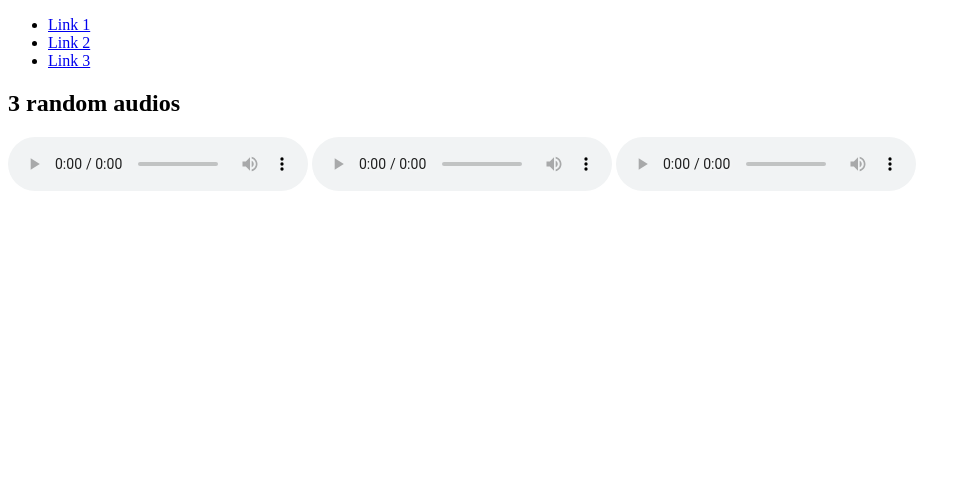
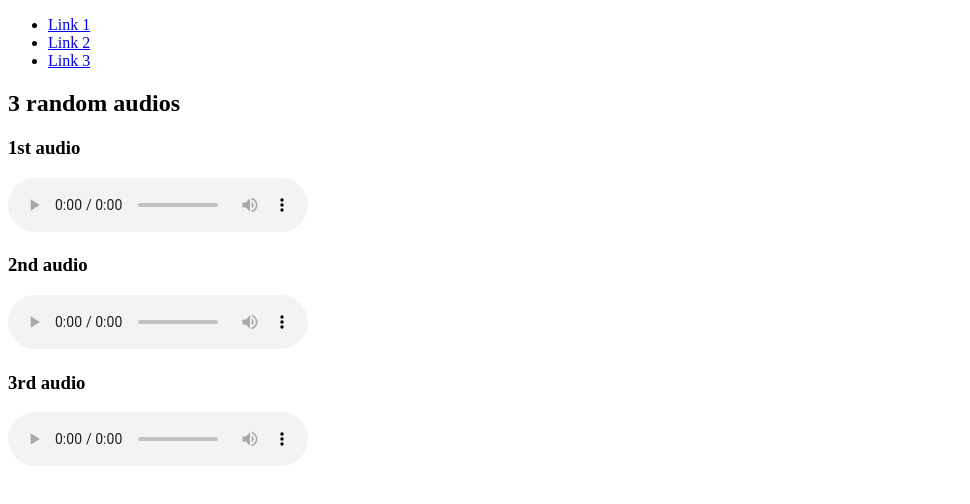
Before and after one commit to acciojob/semantic-navbar-and-audios-pravin8007, a website: page main.html in a window 1280 px wide. Shown: the whole page, without its empty margins (0-970 px from the left). Drawn offline with Linux system fonts and the light colour scheme.

Commit message:
created a submission

```diff
--- a/main.html
+++ b/main.html
@@ -28,16 +28,20 @@
 
     <section>
         <h1>3 random audios</h1>
+
+		<h3>1st audio</h3>
         <audio controls>
             <source src="http://commondatastorage.googleapis.com/codeskulptor-demos/DDR_assets/Kangaroo_MusiQue_-_The_Neverwritten_Role_Playing_Game.mp3" type="audio/mpeg">
             Your browser does not support the audio element.
         </audio>
 
+		<h3>2nd audio</h3>
         <audio controls>
             <source src="http://commondatastorage.googleapis.com/codeskulptor-assets/Epoq-Lepidoptera.ogg" type="audio/ogg">
             Your browser does not support the audio element.
         </audio>
 
+		<h3>3rd audio</h3>
         <audio controls>
             <source src="http://codeskulptor-demos.commondatastorage.googleapis.com/pang/paza-moduless.mp3" type="audio/mpeg">
             Your browser does not support the audio element.
```
